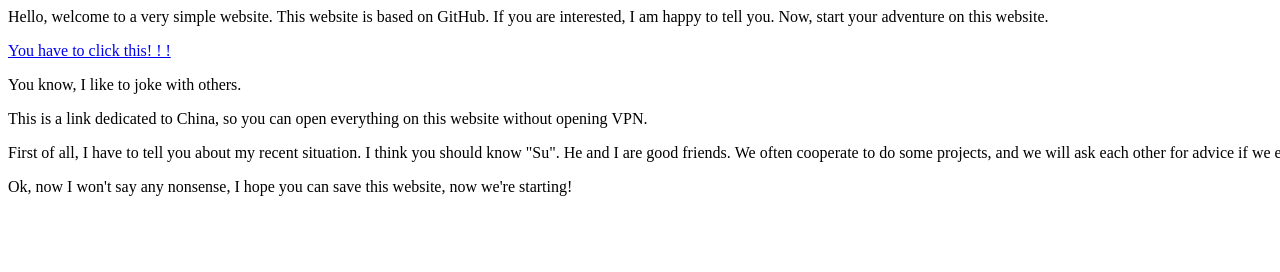
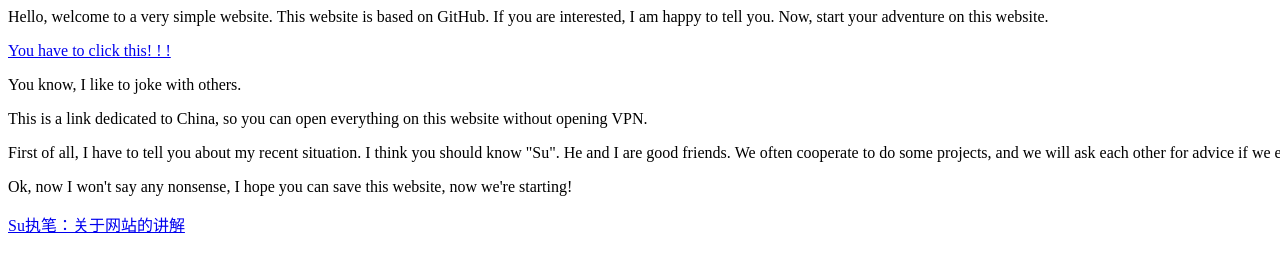
Before and after one commit to alltobebetter1/alltobebetter.github.io, a plain HTML site: page index.html in a window 1280 px wide. Shown: the top 272 px of the page. Drawn offline with Linux system fonts and the light colour scheme.

Commit message:
Update index.html

```diff
--- a/index.html
+++ b/index.html
@@ -4,3 +4,4 @@
 <p>This&nbsp;is&nbsp;a&nbsp;link&nbsp;dedicated&nbsp;to&nbsp;China,&nbsp;so&nbsp;you&nbsp;can&nbsp;open&nbsp;everything&nbsp;on&nbsp;this&nbsp;website&nbsp;without&nbsp;opening&nbsp;VPN.</p>
 <p>First&nbsp;of&nbsp;all,&nbsp;I&nbsp;have&nbsp;to&nbsp;tell&nbsp;you&nbsp;about&nbsp;my&nbsp;recent&nbsp;situation.&nbsp;I&nbsp;think&nbsp;you&nbsp;should&nbsp;know&nbsp;&quot;Su&quot;.&nbsp;He&nbsp;and&nbsp;I&nbsp;are&nbsp;good&nbsp;friends.&nbsp;We&nbsp;often&nbsp;cooperate&nbsp;to&nbsp;do&nbsp;some&nbsp;projects,&nbsp;and&nbsp;we&nbsp;will&nbsp;ask&nbsp;each&nbsp;other&nbsp;for&nbsp;advice&nbsp;if&nbsp;we&nbsp;encounter&nbsp;any&nbsp;problems&nbsp;that&nbsp;we&nbsp;can&#39;t.&nbsp;This&nbsp;website&nbsp;is&nbsp;jointly&nbsp;produced&nbsp;by&nbsp;me&nbsp;and&nbsp;Su,&nbsp;that&nbsp;is&nbsp;to&nbsp;say,&nbsp;Su&nbsp;has&nbsp;also&nbsp;contributed&nbsp;to&nbsp;this&nbsp;webpage,&nbsp;but&nbsp;Su&nbsp;seems&nbsp;to&nbsp;be&nbsp;a&nbsp;little&nbsp;busy,&nbsp;so&nbsp;I&nbsp;have&nbsp;to&nbsp;write&nbsp;it&nbsp;in&nbsp;English.&nbsp;I&nbsp;hope&nbsp;you&nbsp;won&#39;t&nbsp;be&nbsp;offended.</p>
 <p>Ok,&nbsp;now&nbsp;I&nbsp;won&#39;t&nbsp;say&nbsp;any&nbsp;nonsense,&nbsp;I&nbsp;hope&nbsp;you&nbsp;can&nbsp;save&nbsp;this&nbsp;website,&nbsp;now&nbsp;we&#39;re&nbsp;starting!</p>
+<a href="https://hyouself.github.io/HOWTODO/" target="_blank">Su执笔：关于网站的讲解</a>
```
